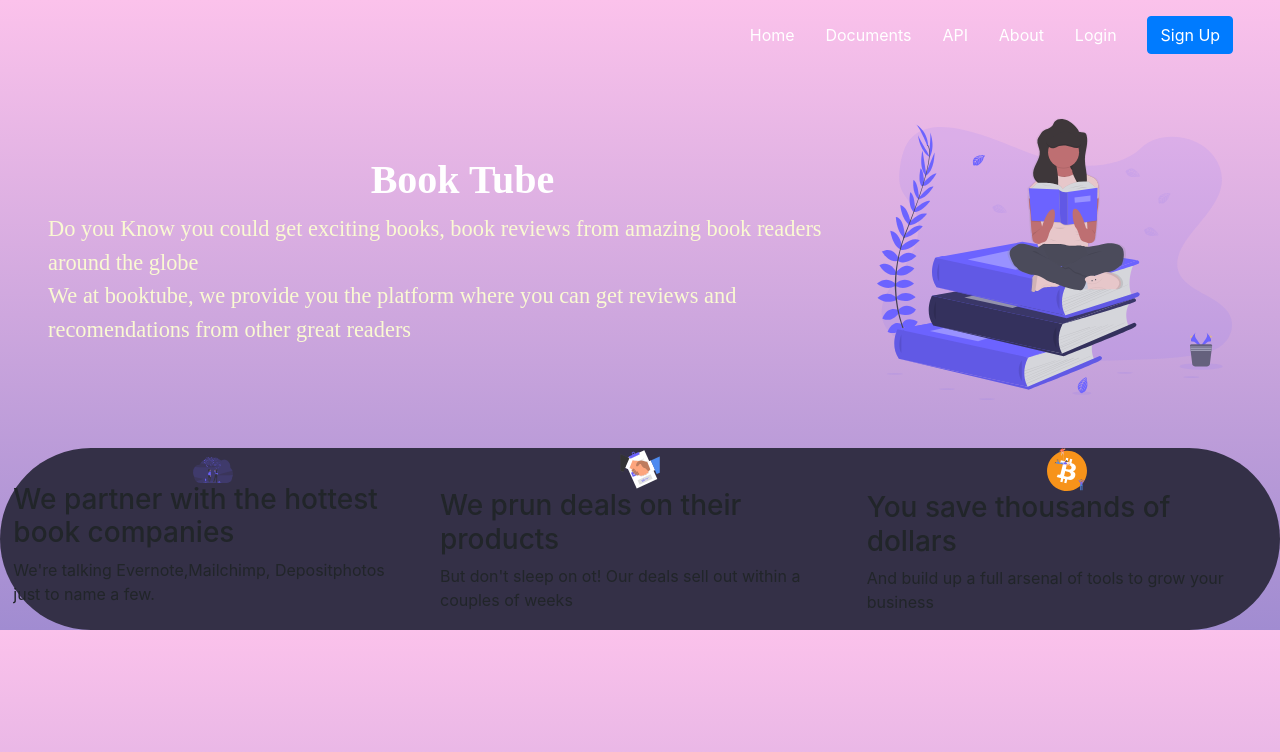
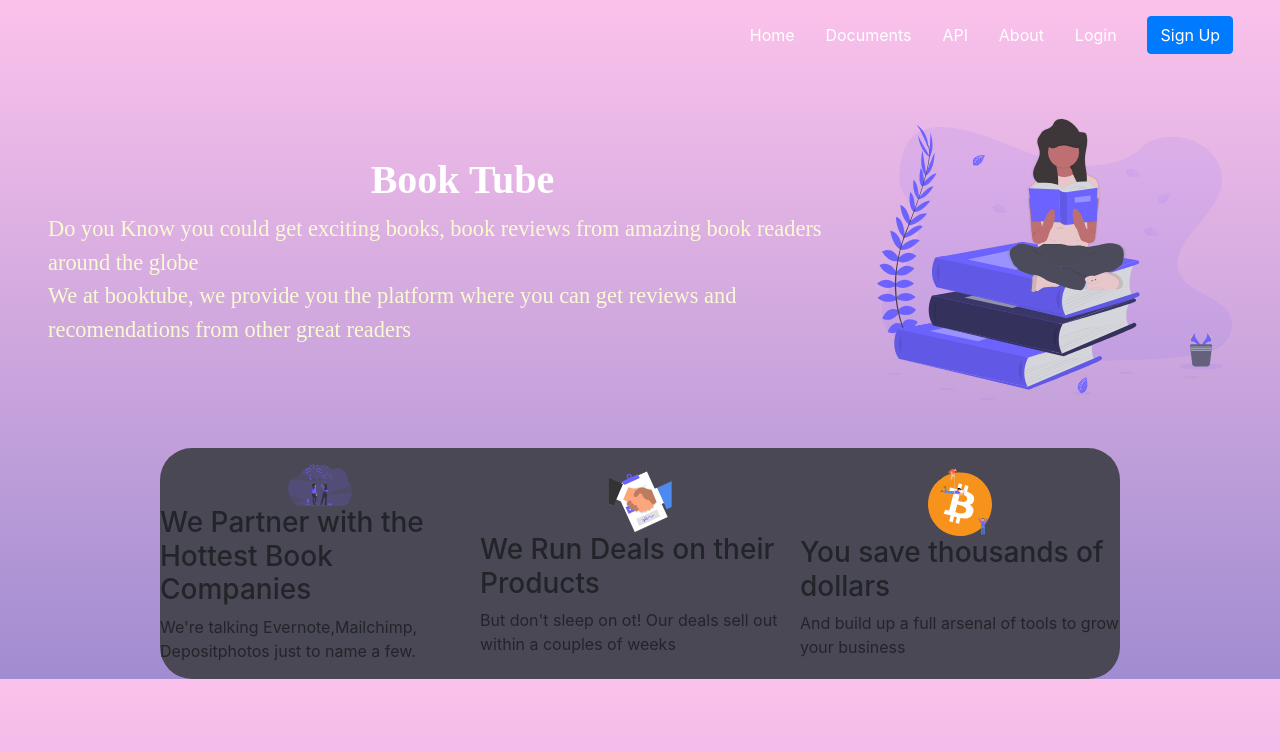
Before and after one commit to heiscostly/booktube-project, a React (Create React App) app: page / in a window 1280 px wide. Shown: the top 752 px of the page. Built offline with nearby package versions, Linux system fonts and the light colour scheme; a web font is replaced by a local one.

Commit message:
My Second Commit

```diff
--- a/src/components/aim.css
+++ b/src/components/aim.css
@@ -1,14 +1,16 @@
 .aim__stuffs{
     display: flex;
     align-items: center;
-    justify-content: space-around;
+    justify-content: space-evenly;
+    margin-left: 10rem;
+    margin-right: 10rem;
     /* border: 5px solid #008000; */
-    border-radius: 10rem;
-    /* width: 50vh; */
-    background: #343047;
+    border-radius: 2rem;
+    /* width: 90%; */
+    background: #4b4855;
 }
 .fire__img{
-    width: 10%;
+    width: 20%;
 }
 
 .aims{
@@ -17,4 +19,6 @@
     justify-content: space-around;
     align-items: center;
     width: 50vh;
+    padding-top: 1rem;
+    /* padding-bottom: 2rem; */
 }
--- a/src/components/aim.js
+++ b/src/components/aim.js
@@ -10,12 +10,12 @@ export default function aim() {
             <div className="aim__stuffs">
                 <div className="aims">
                     <img className="fire__img" src={fireworks} alt="fire"/>
-                    <h3>We partner with the hottest book companies</h3>
+                    <h3>We Partner with the Hottest Book Companies</h3>
                     <p>We're talking Evernote,Mailchimp, Depositphotos just to name a few.</p>
                 </div>
                 <div className="aims">
                     <img className="fire__img" src={agree} alt="fire"/>
-                    <h3>We prun deals on their products</h3>
+                    <h3>We Run Deals on their Products</h3>
                     <p>But don't sleep on ot! Our deals sell out within a couples of weeks</p>
                 </div>
                 <div className="aims">
```
